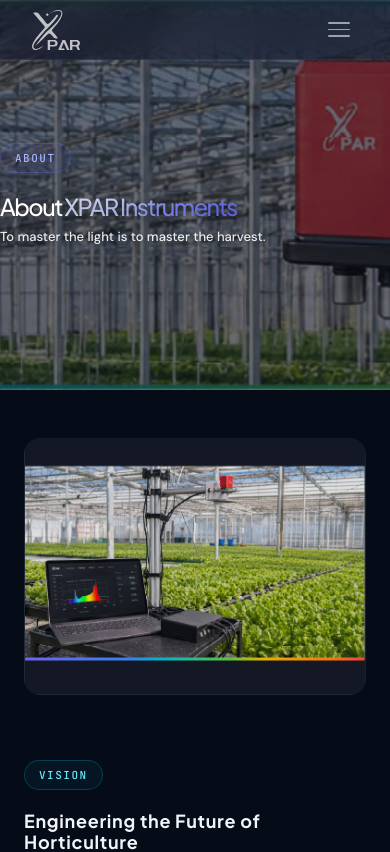
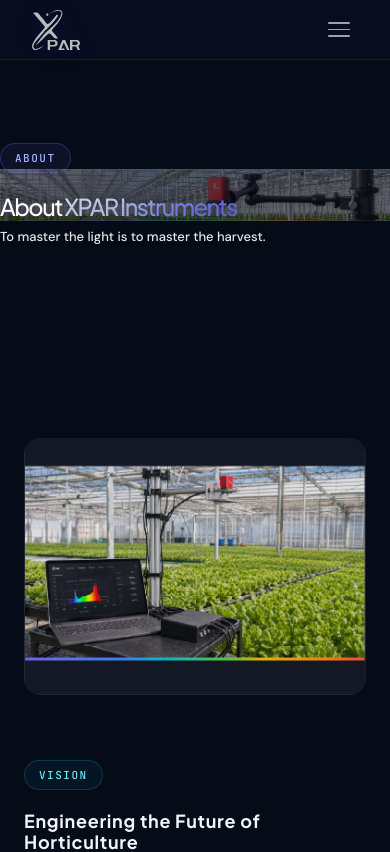
Before and after one commit to wengond-lgtm/web3-hero-preview, a Next.js app: page /about in a window 390 px wide. Shown: the top 852 px of the page. Built offline with nearby package versions, Linux system fonts and the light colour scheme.

Commit message:
Change to contain mode to prevent image cropping

```diff
--- a/app/globals.css
+++ b/app/globals.css
@@ -1020,7 +1020,7 @@
 }
 .page-hero-bg {
   background-image: url('/OurInstruments.jpg');
-  background-size: cover;
+  background-size: contain;
   background-position: center;
   background-repeat: no-repeat;
   background-attachment: scroll;
@@ -1028,13 +1028,13 @@
 }
 @media (max-width: 768px) {
   .page-hero-bg {
-    background-size: cover;
+    background-size: contain;
     background-position: center;
   }
 }
 @media (max-width: 480px) {
   .page-hero-bg {
-    background-size: cover;
+    background-size: contain;
     background-position: center;
   }
 }
```
